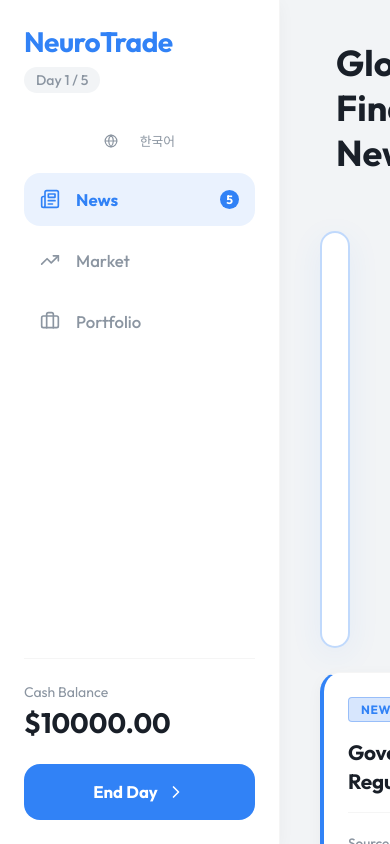
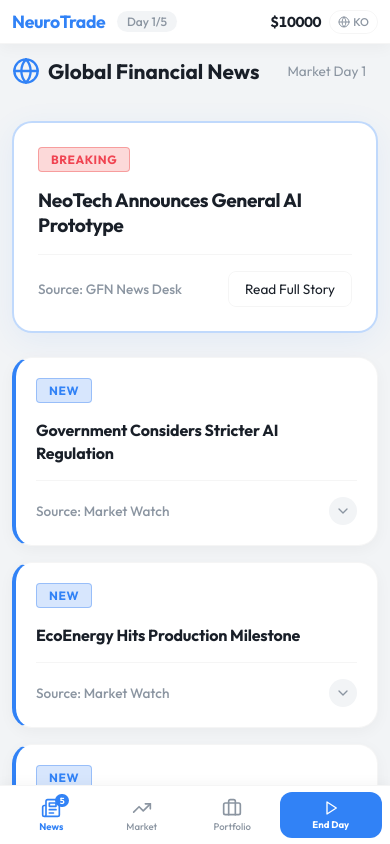
Before and after one commit to prgmr99/neuro-trade, a React (Vite) app: page / in a window 390 px wide. Both pictures are taken after a click on the button "Start Trading". Built offline with nearby package versions, Linux system fonts and the light colour scheme.

Commit message:
feat: Implement responsive design with a mobile header and bottom navigation, and adjust UI elements for various screen sizes.

```diff
--- a/src/components/Layout.tsx
+++ b/src/components/Layout.tsx
@@ -1,7 +1,7 @@
 import React, { useState } from 'react';
 import { useGameStore } from '../store/gameStore';
 import { useQueryState, parseAsStringLiteral } from 'nuqs';
-import { Newspaper, TrendingUp, Briefcase, ChevronRight, Globe } from 'lucide-react';
+import { Newspaper, TrendingUp, Briefcase, ChevronRight, Globe, Play } from 'lucide-react';
 import { useTranslation } from '../i18n/translations';
 import { useLanguageStore } from '../store/useLanguageStore';
 
@@ -33,14 +33,30 @@ const Layout: React.FC = () => {
   const closeSummaryAndAdvance = () => {
     nextDay();
     setShowSummary(false);
-    setActiveTab('news'); // Go back to news for next day's news
+    setActiveTab('news');
   };
 
   const unreadNews = dayState.dailyNews.filter(n => !n.read).length;
+  const toggleLanguage = () => setLanguage(language === 'en' ? 'ko' : 'en');
 
   return (
     <div className="layout">
-      {/* Sidebar Navigation */}
+      {/* Mobile Header - visible only on mobile */}
+      <header className="mobile-header">
+        <div className="mobile-header-left">
+          <h2>{t('app.title')}</h2>
+          <span className="day-badge">{t('layout.day')} {dayState.currentDay}/{dayState.maxDays}</span>
+        </div>
+        <div className="mobile-header-right">
+          <span className="mobile-cash">${portfolio.cash.toFixed(0)}</span>
+          <button className="mobile-lang-btn" onClick={toggleLanguage}>
+            <Globe size={12} />
+            {language === 'en' ? 'KO' : 'EN'}
+          </button>
+        </div>
+      </header>
+
+      {/* Sidebar Navigation - hidden on mobile */}
       <nav className="sidebar">
         <div className="sidebar-header">
           <h2>{t('app.title')}</h2>
@@ -49,7 +65,7 @@ const Layout: React.FC = () => {
 
         <div style={{ display: 'flex', justifyContent: 'center', marginBottom: '1rem' }}>
           <button
-            onClick={() => setLanguage(language === 'en' ? 'ko' : 'en')}
+            onClick={toggleLanguage}
             className="nav-btn"
             style={{ width: 'auto', padding: '0.4rem 0.8rem', fontSize: '0.8rem', borderRadius: '20px', backgroundColor: 'var(--bg-card)' }}
           >
@@ -106,6 +122,40 @@ const Layout: React.FC = () => {
         {activeTab === 'portfolio' && <Portfolio />}
       </main>
 
+      {/* Bottom Navigation - visible only on mobile */}
+      <nav className="bottom-nav">
+        <button
+          className={`bottom-nav-item ${activeTab === 'news' ? 'active' : ''}`}
+          onClick={() => setActiveTab('news')}
+        >
+          <Newspaper size={20} />
+          {t('nav.news')}
+          {unreadNews > 0 && <span className="notification-badge">{unreadNews}</span>}
+        </button>
+        <button
+          className={`bottom-nav-item ${activeTab === 'market' ? 'active' : ''}`}
+          onClick={() => setActiveTab('market')}
+        >
+          <TrendingUp size={20} />
+          {t('nav.market')}
+        </button>
+        <button
+          className={`bottom-nav-item ${activeTab === 'portfolio' ? 'active' : ''}`}
+          onClick={() => setActiveTab('portfolio')}
+        >
+          <Briefcase size={20} />
+          {t('nav.portfolio')}
+        </button>
+        <button
+          className="bottom-nav-end-day"
+          onClick={handleNextDay}
+          disabled={dayState.currentDay >= dayState.maxDays && showSummary}
+        >
+          <Play size={16} />
+          {dayState.currentDay >= dayState.maxDays ? t('layout.finishGame') : t('layout.endDay')}
+        </button>
+      </nav>
+
       {/* Modals */}
       {showSummary && (
         <DayEndSummary onClose={closeSummaryAndAdvance} />
--- a/src/components/Portfolio.tsx
+++ b/src/components/Portfolio.tsx
@@ -33,6 +33,7 @@ const Portfolio: React.FC = () => {
           <p>{t('portfolio.emptyState')}</p>
         </div>
       ) : (
+        <div className="table-scroll-wrapper">
           <table className="holdings-table">
             <thead>
               <tr>
@@ -67,6 +68,7 @@ const Portfolio: React.FC = () => {
               })}
             </tbody>
           </table>
+        </div>
       )}
     </div>
   );
--- a/src/index.css
+++ b/src/index.css
@@ -804,8 +804,462 @@ body {
   background: var(--accent-hover);
 }
 
+/* ===== Mobile Header (hidden on desktop) ===== */
+.mobile-header {
+  display: none;
+}
+
+/* ===== Bottom Navigation (hidden on desktop) ===== */
+.bottom-nav {
+  display: none;
+}
+
 /* Animations */
 @keyframes fadeIn {
   from { opacity: 0; transform: translateY(10px); }
   to { opacity: 1; transform: translateY(0); }
 }
+
+/* ===== Responsive: Tablet (≤1024px) ===== */
+@media (max-width: 1024px) {
+  .sidebar {
+    width: 220px;
+    padding: 1.25rem;
+  }
+
+  .sidebar-header h2 {
+    font-size: 1.5rem;
+  }
+
+  .main-content {
+    padding: 1.5rem;
+  }
+
+  .news-grid {
+    grid-template-columns: repeat(auto-fill, minmax(300px, 1fr));
+  }
+
+  .stocks-grid {
+    grid-template-columns: repeat(auto-fill, minmax(300px, 1fr));
+  }
+
+  .portfolio-container h2,
+  .market-container h2,
+  .newsfeed-header h2 {
+    font-size: 1.75rem;
+  }
+
+  .summary-card .value {
+    font-size: 2rem;
+  }
+}
+
+/* ===== Responsive: Mobile (≤768px) ===== */
+@media (max-width: 768px) {
+  /* Layout restructure: sidebar hidden, column layout */
+  .layout {
+    flex-direction: column;
+    height: 100vh;
+    height: 100dvh;
+  }
+
+  .sidebar {
+    display: none;
+  }
+
+  .mobile-header {
+    display: flex;
+    align-items: center;
+    justify-content: space-between;
+    padding: 0.75rem 1rem;
+    background: var(--surface-color);
+    border-bottom: 1px solid var(--border-color);
+    box-shadow: var(--toss-shadow);
+    z-index: 10;
+    flex-shrink: 0;
+  }
+
+  .mobile-header-left {
+    display: flex;
+    align-items: center;
+    gap: 0.75rem;
+  }
+
+  .mobile-header-left h2 {
+    margin: 0;
+    font-size: 1.25rem;
+    font-weight: 800;
+    color: var(--accent-color);
+    letter-spacing: -0.02em;
+  }
+
+  .mobile-header .day-badge {
+    margin-top: 0;
+    font-size: 0.75rem;
+    padding: 0.2rem 0.6rem;
+  }
+
+  .mobile-header-right {
+    display: flex;
+    align-items: center;
+    gap: 0.5rem;
+  }
+
+  .mobile-cash {
+    font-size: 0.9rem;
+    font-weight: 700;
+    color: var(--text-primary);
+    font-variant-numeric: tabular-nums;
+  }
+
+  .mobile-lang-btn {
+    display: flex;
+    align-items: center;
+    gap: 3px;
+    background: transparent;
+    border: 1px solid var(--border-color);
+    color: var(--text-secondary);
+    padding: 0.25rem 0.5rem;
+    border-radius: 14px;
+    font-size: 0.7rem;
+    cursor: pointer;
+    font-family: inherit;
+    font-weight: 500;
+  }
+
+  /* Bottom tab navigation */
+  .bottom-nav {
+    display: flex;
+    align-items: stretch;
+    justify-content: space-around;
+    padding: 0.4rem 0.5rem;
+    padding-bottom: calc(0.4rem + env(safe-area-inset-bottom));
+    background: var(--surface-color);
+    border-top: 1px solid var(--border-color);
+    box-shadow: 0 -2px 12px rgba(0, 0, 0, 0.04);
+    z-index: 10;
+    flex-shrink: 0;
+    gap: 0.25rem;
+  }
+
+  .bottom-nav-item {
+    display: flex;
+    flex-direction: column;
+    align-items: center;
+    justify-content: center;
+    gap: 2px;
+    padding: 0.35rem 0;
+    background: transparent;
+    border: none;
+    color: var(--text-secondary);
+    font-size: 0.65rem;
+    font-weight: 500;
+    cursor: pointer;
+    font-family: inherit;
+    position: relative;
+    border-radius: 10px;
+    transition: color 0.2s;
+    flex: 1;
+    min-height: 44px;
+  }
+
+  .bottom-nav-item.active {
+    color: var(--accent-color);
+    font-weight: 700;
+  }
+
+  .bottom-nav-item .notification-badge {
+    position: absolute;
+    top: 2px;
+    right: calc(50% - 18px);
+    font-size: 0.55rem;
+    padding: 1px 4px;
+    min-width: 14px;
+    text-align: center;
+  }
+
+  .bottom-nav-end-day {
+    display: flex;
+    flex-direction: column;
+    align-items: center;
+    justify-content: center;
+    gap: 2px;
+    padding: 0.35rem 0.5rem;
+    background: var(--accent-color);
+    color: white;
+    border: none;
+    border-radius: 12px;
+    font-size: 0.65rem;
+    font-weight: 700;
+    cursor: pointer;
+    font-family: inherit;
+    transition: background 0.2s;
+    flex: 1;
+    min-height: 44px;
+  }
+
+  .bottom-nav-end-day:disabled {
+    opacity: 0.5;
+    cursor: not-allowed;
+  }
+
+  /* Main content adjustments */
+  .main-content {
+    flex: 1;
+    padding: 1rem;
+    overflow-y: auto;
+    -webkit-overflow-scrolling: touch;
+  }
+
+  /* Splash screen */
+  .splash-content {
+    padding: 2rem 1.5rem;
+    margin: 0 1rem;
+  }
+
+  .splash-content h1 {
+    font-size: 2.25rem;
+  }
+
+  .splash-content .subtitle {
+    font-size: 1.05rem;
+  }
+
+  .start-btn {
+    padding: 1rem 2rem;
+    font-size: 1.1rem;
+    width: 100%;
+  }
+
+  /* News feed */
+  .newsfeed-header {
+    flex-wrap: wrap;
+    gap: 0.5rem;
+    margin-bottom: 1.25rem;
+    padding-bottom: 1rem;
+  }
+
+  .newsfeed-header h2 {
+    font-size: 1.5rem;
+    flex: 1;
+    min-width: 0;
+  }
+
+  .newsfeed-date {
+    font-size: 0.85rem;
+    padding: 0.35rem 0.75rem;
+  }
+
+  .news-grid {
+    grid-template-columns: 1fr;
+    gap: 1rem;
+  }
+
+  .news-card h2 {
+    font-size: 1.35rem;
+  }
+
+  .news-card h3 {
+    font-size: 1.1rem;
+  }
+
+  .featured .news-card-content {
+    padding: 1.5rem;
+  }
+
+  .news-card-content {
+    padding: 1.25rem;
+  }
+
+  .news-card:hover {
+    transform: none;
+    box-shadow: var(--toss-shadow);
+  }
+
+  /* Market */
+  .market-container h2 {
+    font-size: 1.5rem;
+    margin-bottom: 1.25rem;
+  }
+
+  .stocks-grid {
+    grid-template-columns: 1fr;
+    gap: 1rem;
+  }
+
+  .stock-card {
+    padding: 1.25rem;
+  }
+
+  .stock-card:hover {
+    transform: none;
+  }
+
+  .stock-header h3 {
+    font-size: 1.25rem;
+  }
+
+  .price-tag {
+    font-size: 1.15rem;
+  }
+
+  .trade-controls {
+    gap: 0.5rem;
+  }
+
+  .trade-controls input {
+    width: 60px;
+    padding: 0.5rem 0.25rem;
+    font-size: 0.9rem;
+  }
+
+  .buy-btn, .sell-btn {
+    padding: 0.65rem;
+    font-size: 0.95rem;
+    min-height: 44px;
+  }
+
+  /* Portfolio */
+  .portfolio-container h2 {
+    font-size: 1.5rem;
+    margin-bottom: 1.25rem;
+  }
+
+  .portfolio-summary-cards {
+    flex-direction: column;
+    gap: 1rem;
+    margin-bottom: 2rem;
+  }
+
+  .summary-card {
+    padding: 1.25rem;
+  }
+
+  .summary-card .value {
+    font-size: 1.75rem;
+  }
+
+  .table-scroll-wrapper {
+    overflow-x: auto;
+    -webkit-overflow-scrolling: touch;
+    border-radius: 20px;
+  }
+
+  .holdings-table {
+    min-width: 520px;
+  }
+
+  .holdings-table th,
+  .holdings-table td {
+    padding: 0.75rem 1rem;
+    font-size: 0.875rem;
+    white-space: nowrap;
+  }
+
+  /* Modal */
+  .modal-overlay {
+    align-items: flex-end;
+  }
+
+  .modal-content {
+    margin: 0;
+    padding: 1.5rem;
+    border-radius: 20px 20px 0 0;
+    max-height: 85vh;
+    width: 100%;
+    max-width: 100%;
+  }
+
+  .summary-modal h2 {
+    font-size: 1.5rem;
+  }
+
+  .impact-card {
+    padding: 1rem;
+  }
+
+  .impact-card h4 {
+    font-size: 1.05rem;
+  }
+
+  .primary-btn {
+    width: 100%;
+    padding: 0.9rem 1.5rem;
+    min-height: 44px;
+  }
+
+  /* Empty state */
+  .empty-state {
+    padding: 2rem 1rem;
+    text-align: center;
+  }
+}
+
+/* ===== Responsive: Small mobile (≤480px) ===== */
+@media (max-width: 480px) {
+  .splash-content h1 {
+    font-size: 1.85rem;
+  }
+
+  .splash-content {
+    padding: 1.5rem 1.25rem;
+  }
+
+  .instructions {
+    font-size: 0.9rem;
+  }
+
+  .mobile-header {
+    padding: 0.6rem 0.75rem;
+  }
+
+  .mobile-header-left h2 {
+    font-size: 1.1rem;
+  }
+
+  .main-content {
+    padding: 0.75rem;
+  }
+
+  .stock-header {
+    flex-direction: column;
+    gap: 0.5rem;
+  }
+
+  .price-tag {
+    text-align: left;
+  }
+
+  .price-tag .change {
+    justify-content: flex-start;
+  }
+
+  .newsfeed-header h2 {
+    font-size: 1.3rem;
+  }
+
+  .news-card h2 {
+    font-size: 1.2rem;
+  }
+
+  .news-card h3 {
+    font-size: 1rem;
+  }
+
+  .market-container h2,
+  .portfolio-container h2 {
+    font-size: 1.3rem;
+  }
+
+  .summary-card .value {
+    font-size: 1.5rem;
+  }
+
+  .bottom-nav-item {
+    font-size: 0.6rem;
+  }
+
+  .bottom-nav-end-day {
+    font-size: 0.6rem;
+  }
+}
```
Lines whose indentation alone changed are shown as unchanged.
